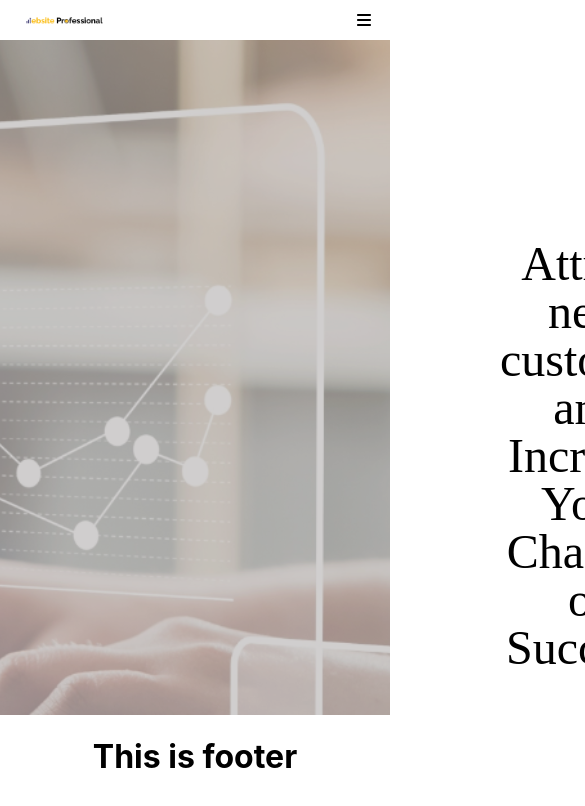
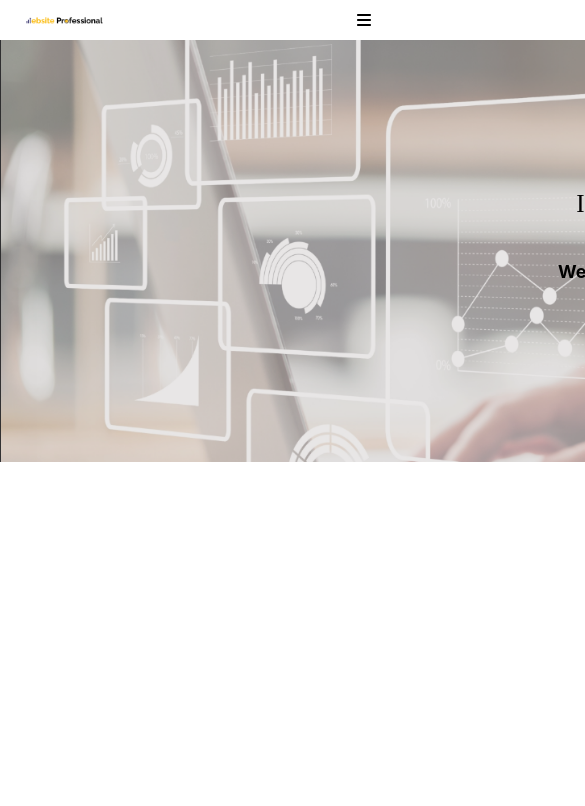
Before and after one commit to sazzadhossain1/websitesprofessional, a React (Create React App) app: page / in a window 390 px wide. Shown: the top 806 px of the page, 585 px wide, since content can reach past the window. Built offline with nearby package versions, Linux system fonts and the light colour scheme.

Commit message:
hero section's banner section done with responsiveness

```diff
--- a/src/components/HeroSection/HeroSection.css
+++ b/src/components/HeroSection/HeroSection.css
@@ -1,26 +1,166 @@
 .heroSection_parent_div {
-  position: relative;
+  /* position: relative;
   background: url("../../accts//hero_photo/heroPhoto.png");
   background-color: rgba(0, 0, 0, 0.1);
   background-size: cover;
   background-repeat: no-repeat;
   background-position: center;
   height: 80vh;
-  background-blend-mode: darken;
-  /* background-attachment: fixed; */
+  background-blend-mode: darken; */
+  position: absolute;
 }
-
+.heroPhoto {
+  height: 80vh;
+}
+.attract_div {
+}
 .attract_h1 {
   font-size: 3rem;
   line-height: 1;
   font-weight: 500;
   font-family: IvyMode;
   color: black;
-  position: absolute;
-  margin-top: 200px;
-  margin-left: 500px;
+  position: relative;
+
+  margin-top: -400px;
 }
-@media screen and (max-width: 950px) {
+.unlock_h1 {
+  font-size: 1.875rem;
+  line-height: 2.25rem;
+  margin-top: 40px;
+}
+
+.contact_us_btn {
+  background-color: #f6bb17;
+  margin-top: 30px;
+  padding: 15px;
+  font-size: 22px;
+}
+
+.contact_us_btn:hover {
+  background-color: black;
+  color: white;
+  transition: all 0.2s ease-in-out;
+}
+@media screen and (max-width: 1200px) {
   .heroSection_parent_div {
   }
+  .attract_h1 {
+    font-size: 40px;
+  }
+  .unlock_h1 {
+    font-size: 25px;
+  }
+
+  .contact_us_btn {
+    padding: 12px;
+    font-size: 22px;
+  }
 }
+@media screen and (max-width: 1200px) {
+  .heroPhoto {
+    height: 50vh;
+  }
+  .attract_h1 {
+    font-size: 30px;
+    margin-top: -300px;
+  }
+  .unlock_h1 {
+    font-size: 20px;
+    margin-top: 20px;
+  }
+
+  .contact_us_btn {
+    padding: 12px;
+    font-size: 20px;
+    margin-top: 15px;
+  }
+}
+@media screen and (max-width: 1024px) {
+  .heroPhoto {
+    height: 35vh;
+  }
+}
+@media screen and (max-width: 1024px) and (max-height: 600px) {
+  .heroPhoto {
+    height: 60vh;
+  }
+  .attract_h1 {
+    font-size: 30px;
+    margin-top: -250px;
+  }
+  .unlock_h1 {
+    font-size: 20px;
+    margin-top: 20px;
+  }
+
+  .contact_us_btn {
+    padding: 12px;
+    font-size: 20px;
+    margin-top: 15px;
+  }
+}
+@media screen and (max-width: 800px) {
+  .heroPhoto {
+    height: 30vh;
+  }
+}
+@media screen and (max-width: 640px) {
+  .heroPhoto {
+    height: 70vh;
+  }
+  .attract_h1 {
+    font-size: 25px;
+    margin-top: -240px;
+  }
+  .unlock_h1 {
+    font-size: 18px;
+    margin-top: 15px;
+    line-height: 22px;
+  }
+
+  .contact_us_btn {
+    padding: 12px;
+    font-size: 19px;
+    margin-top: 20px;
+  }
+}
+@media screen and (max-width: 500px) {
+  .heroPhoto {
+    height: 50vh;
+  }
+  .attract_h1 {
+    font-size: 25px;
+    margin-top: -300px;
+  }
+  .unlock_h1 {
+    font-size: 18px;
+    margin-top: 18px;
+    line-height: 25px;
+  }
+
+  .contact_us_btn {
+    padding: 12px;
+    font-size: 19px;
+    margin-top: 25px;
+  }
+}
+@media screen and (max-width: 350px) {
+  .heroPhoto {
+    height: 50vh;
+  }
+  .attract_h1 {
+    font-size: 20px;
+    margin-top: -300px;
+  }
+  .unlock_h1 {
+    font-size: 15px;
+    margin-top: 15px;
+  }
+
+  .contact_us_btn {
+    padding: 12px;
+    font-size: 15px;
+    margin-top: 25px;
+  }
+}
--- a/src/components/HeroSection/HeroSection.js
+++ b/src/components/HeroSection/HeroSection.js
@@ -1,13 +1,24 @@
 import React from "react";
 import "./HeroSection.css";
 import heroPhoto from "../../accts/hero_photo/heroPhoto.png";
+import { Link } from "react-router-dom";
 
 const HeroSection = () => {
   return (
     <div className="heroSection_parent_div">
-      <h1 className="attract_h1">
-        Attract new customer and <br /> Increase Your Chances of Success.
-      </h1>
+      <img className="heroPhoto" src={heroPhoto} alt="" />
+      <div className="attract_div">
+        <h1 className="attract_h1">
+          Attract new customer and <br /> Increase Your Chances of Success.
+        </h1>
+        <h1 className="unlock_h1">
+          Unlock Your Online Potential with <br /> Websites and Powerful
+          Marketing Solutions
+        </h1>
+        <Link to="/contact">
+          <button className="contact_us_btn">Contact Us</button>
+        </Link>
+      </div>
     </div>
   );
 };
```
